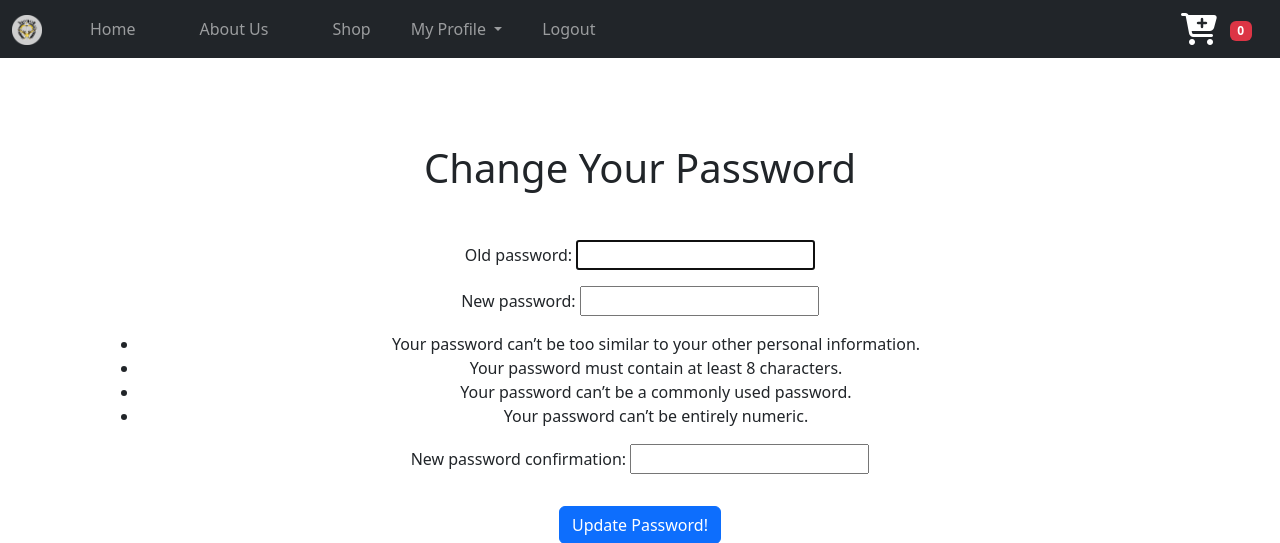
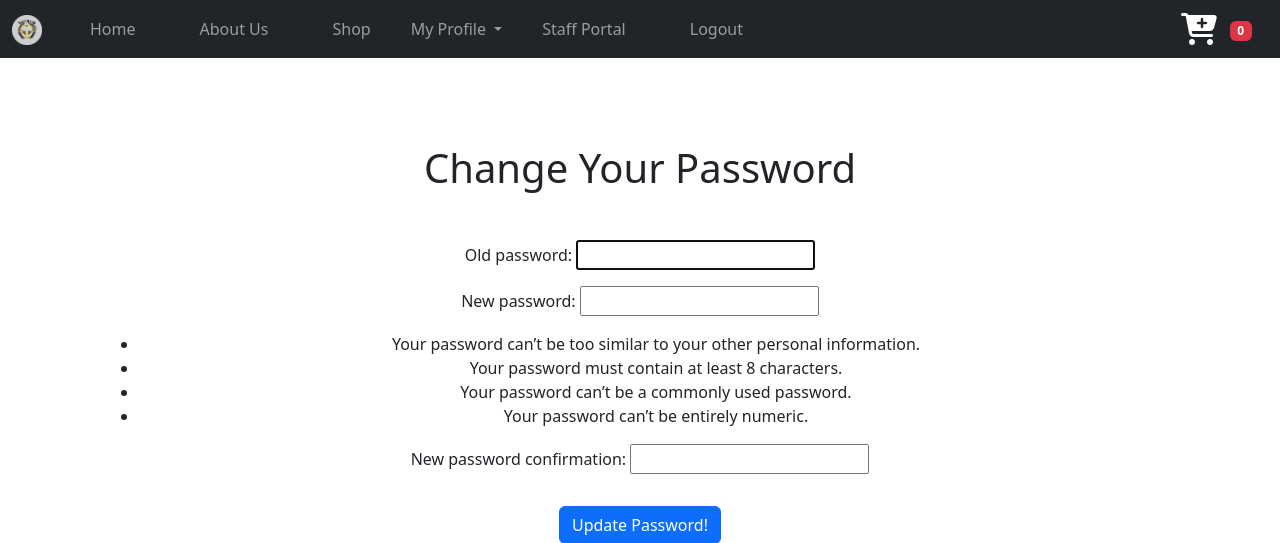
Before and after one commit to RETR0-OS/Ecommerce_Website_Django, a Django app: page /members/password/ in a window 1280 px wide. Shown: the top 543 px of the page. Run offline with Django 3.2, Linux system fonts and the light colour scheme; a user stored in the database is signed in; data that the repository does not hold is empty; some libraries are stand-ins or nearby versions.

Commit message:
Update base.html

```diff
--- a/minionfactory/templates/base.html
+++ b/minionfactory/templates/base.html
@@ -46,13 +46,19 @@
                 My Profile
               </a>
               <ul class="dropdown-menu" aria-labelledby="navbarDropdown">
-                <li><a class="dropdown-item" href="{% url 'ecommerce:my_orders' %}">Past Orders</a></li>
+                <li><a class="dropdown-item" href="{% url 'ecommerce:my_current_orders' %}">Current Orders</a></li>
+                <li><a class="dropdown-item" href="{% url 'ecommerce:my_past_orders' %}">Past Orders</a></li>
                 <li><a class="dropdown-item" href="{% url 'members:edit_account' %}">Edit Account Details</a></li>
                 <li><a class="dropdown-item" href="{% url 'members:change_password' %}">Change Password</a></li>
                 <li><hr class="dropdown-divider"></li>
                 <li><p class="dropdown-item" href="#">Username: {{user.username}}</p></li>
               </ul>
             </li>
+            {% if user.is_staff %}
+              <li class="nav-item ms-4 me-4">
+                <a class="nav-link" href="{% url 'staff:staff_home' %}">Staff Portal</a>
+              </li>
+            {% endif %}
             <li class="nav-item ms-4 me-4">
               <a class="nav-link" href="{% url 'logout' %}">Logout</a>
             </li>
```
